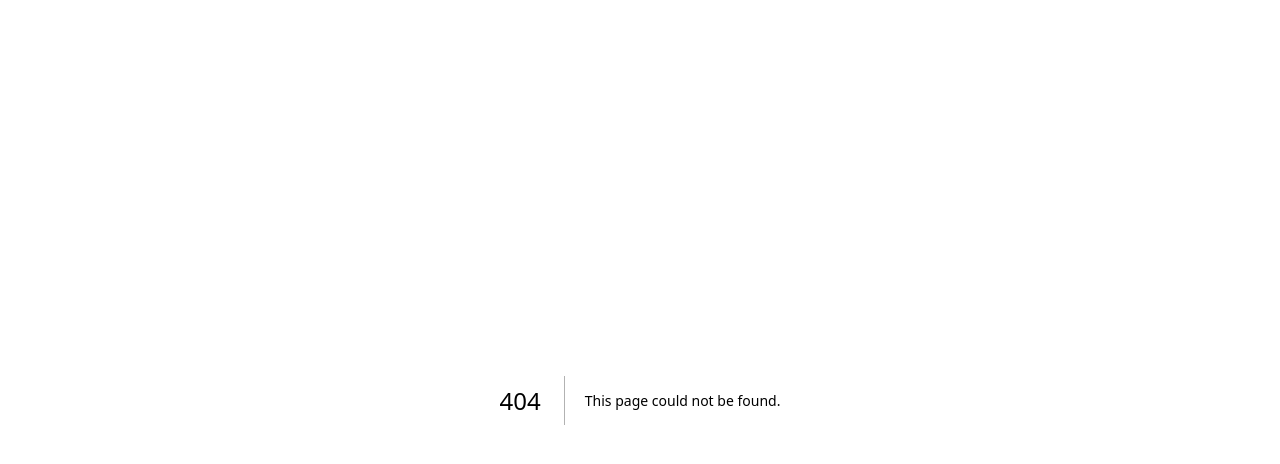
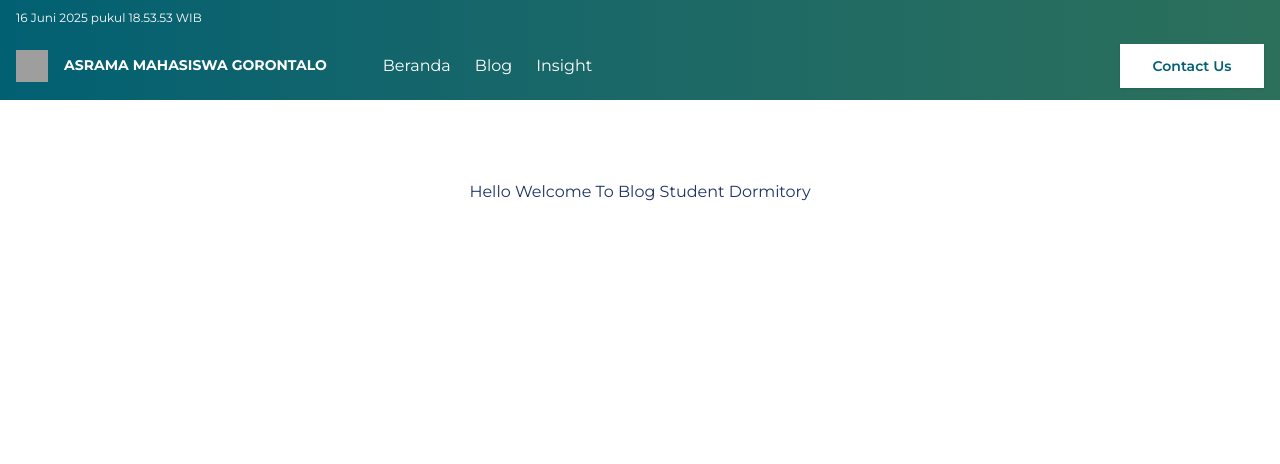
Before and after one commit to renaldimohamad/ladorm, a Next.js app: page /blog in a window 1280 px wide. Before the commit this address had no page. Shown: the top 464 px of the page. Built offline with nearby package versions, Linux system fonts and the light colour scheme; grey boxes are pictures that could not be loaded.

Commit message:
feat(blog): add initial blog page layout

```diff
--- /dev/null
+++ b/src/app/blog/page.tsx
@@ -0,0 +1,15 @@
+import { LayoutBlank } from "@/layouts";
+
+const Blog = () => {
+  return (
+    <LayoutBlank>
+      <div className="text-center">
+        <p className="text-[#203368]">
+          Hello Welcome To Blog Student Dormitory
+        </p>
+      </div>
+    </LayoutBlank>
+  );
+};
+
+export default Blog;
```
